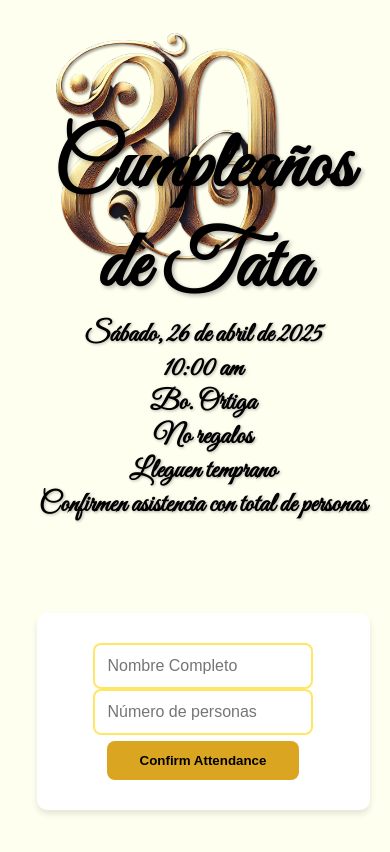
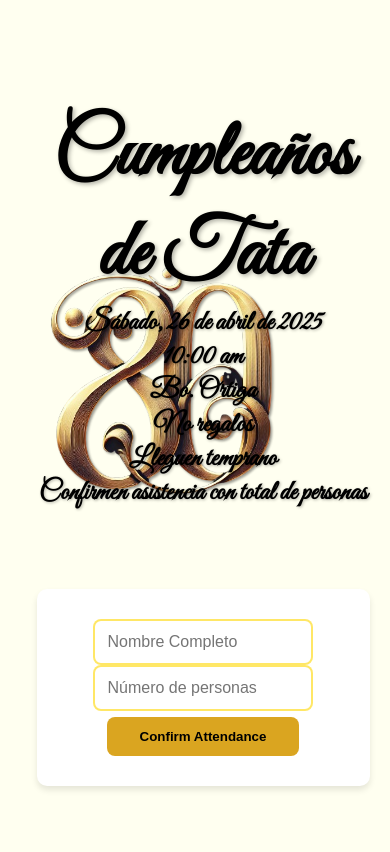
Before and after one commit to arebac/ayabday80, a React (Vite) app: page / in a window 390 px wide. Shown: the top 852 px of the page. Built offline with nearby package versions, Linux system fonts and the light colour scheme.

Commit message:
changed some more css

```diff
--- a/src/components/InvitationPage.css
+++ b/src/components/InvitationPage.css
@@ -116,8 +116,9 @@
   .containerANDheader {
     background-image: url("/image-removebg-preview (1).png");
     background-size: 80%;
-    background-position: top left;
+    background-position: top 73% left -7%;
     height: 100%;
+
 
 
   }
--- a/src/index.css
+++ b/src/index.css
@@ -17,9 +17,7 @@ body{
 
 
 #root{
-    display: flex;
-    align-content: center;
-    justify-content: center;
-    height:100vh;
+
+    height:97vh;
     width: 100%;
 }
```
